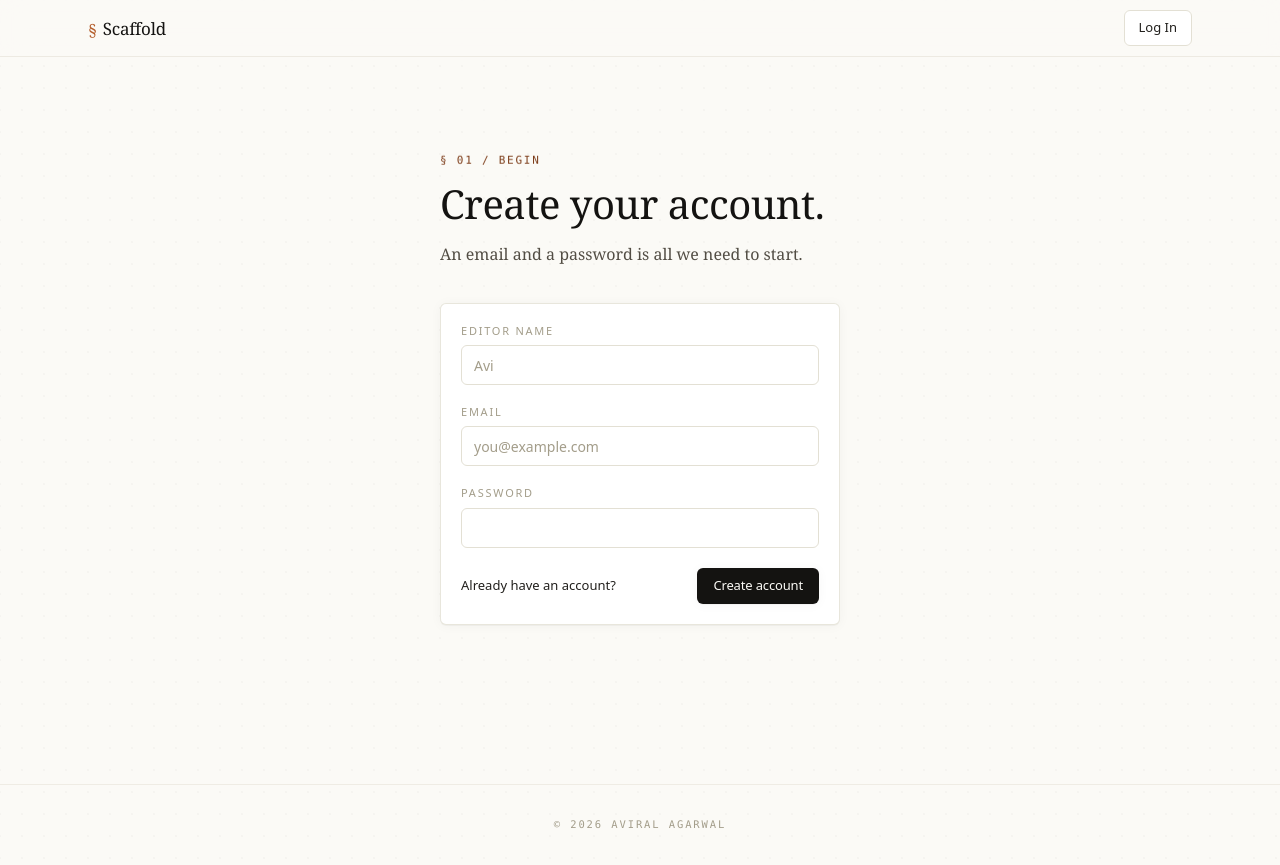
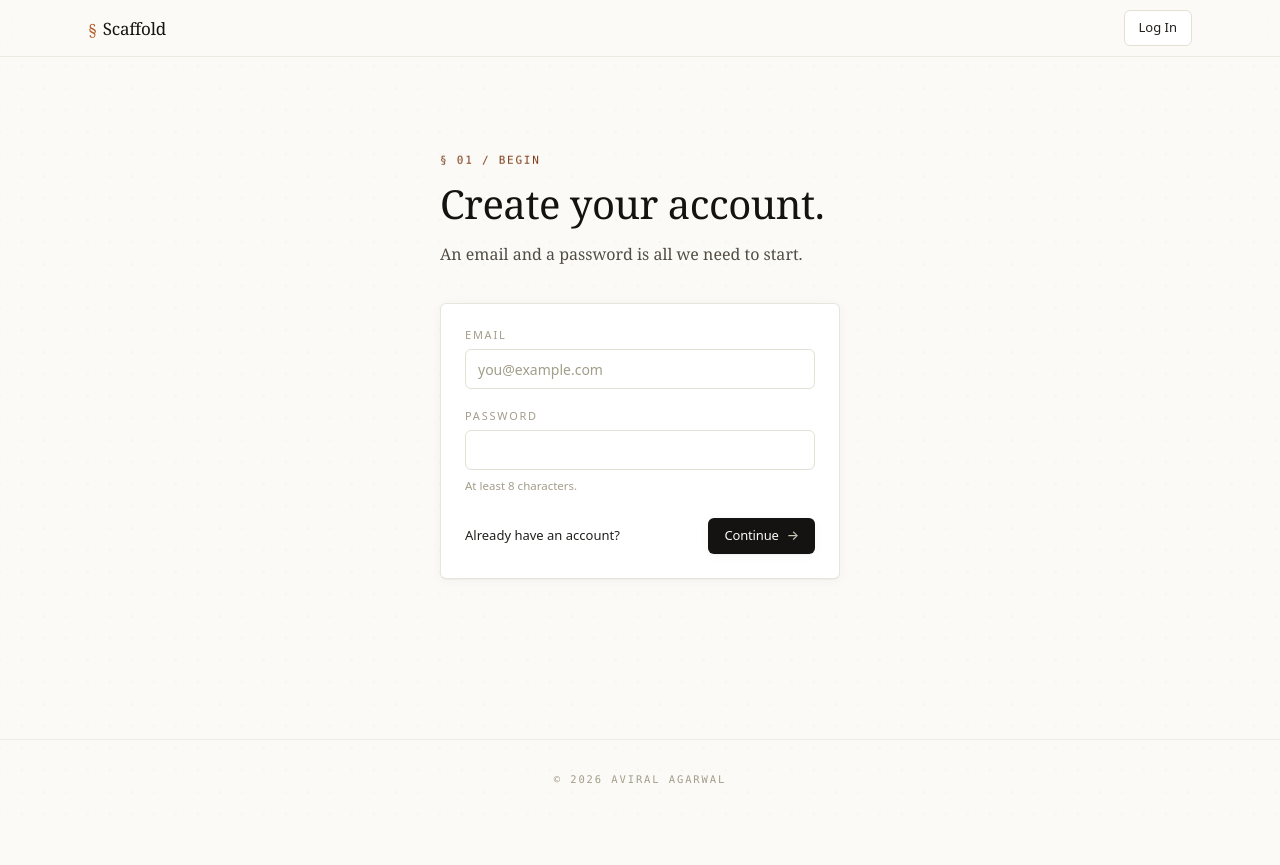
Before and after one commit to aviralagarwal1/scaffold, a Next.js app: page /register in a window 1280 px wide. After the commit the page ends 820 px from the top, so only its background shows below. Built offline with nearby package versions, Linux system fonts and the light colour scheme; no server answers.

Commit message:
Align workspace language around library and curator

```diff
--- a/app/workspace/[token]/page.tsx
+++ b/app/workspace/[token]/page.tsx
@@ -265,7 +265,7 @@ function FeaturedLatestPost({
         <div className="mt-auto flex items-center justify-between border-t border-ink-200/60 pt-3">
           <span className="font-mono text-[11px] text-ink-500">{pluralize(post.wordCount, "word")}</span>
           <a href={post.url} target="_blank" rel="noreferrer" className="btn-link">
-            Read on Substack <span aria-hidden="true">→</span>
+            Read original <span aria-hidden="true">→</span>
           </a>
         </div>
       </div>
--- a/components/AuthForm.tsx
+++ b/components/AuthForm.tsx
@@ -2,31 +2,68 @@
 
 import { signIn } from "next-auth/react";
 import Link from "next/link";
-import { useRouter } from "next/navigation";
-import { useState } from "react";
+import { useRouter, useSearchParams } from "next/navigation";
+import { useMemo, useState } from "react";
 import { api, ApiClientError } from "@/lib/client/api";
+import { cn } from "@/lib/client/cn";
 
 type AuthMode = "login" | "register";
 
 export function AuthForm({ mode }: { mode: AuthMode }) {
   const router = useRouter();
+  const params = useSearchParams();
+  const isRegister = mode === "register";
+
+  // Landing-hook handoff. If the visitor came from the marketing hero with a
+  // publication URL, we carry it through register → /account so the workspace
+  // can be auto-provisioned once they finish naming themselves and their
+  // curator on the side-by-side gate.
+  const incomingPublicationUrl = useMemo(() => {
+    const raw = params?.get("publicationUrl") ?? "";
+    return raw.trim();
+  }, [params]);
+
   const [email, setEmail] = useState("");
   const [password, setPassword] = useState("");
-  const [editorName, setEditorName] = useState("");
   const [busy, setBusy] = useState(false);
   const [error, setError] = useState<string | null>(null);
 
-  const isRegister = mode === "register";
+  const [emailAlerting, setEmailAlerting] = useState(false);
+  const [passwordAlerting, setPasswordAlerting] = useState(false);
+
+  const triggerAlert = (which: "email" | "password") => {
+    const setter = which === "email" ? setEmailAlerting : setPasswordAlerting;
+    setter(false);
+    requestAnimationFrame(() => {
+      setter(true);
+      window.setTimeout(() => setter(false), 450);
+    });
+  };
 
   const onSubmit = async (event: React.FormEvent) => {
     event.preventDefault();
     if (busy) return;
+
+    let missing = false;
+    if (!email.trim()) {
+      triggerAlert("email");
+      missing = true;
+    }
+    if (!password) {
+      triggerAlert("password");
+      missing = true;
+    }
+    if (missing) return;
+
+    setError(null);
     setBusy(true);
-    setError(null);
 
     try {
       if (isRegister) {
-        await api.register({ email, password, editorName });
+        await api.register({
+          email,
+          password,
+        });
       }
 
       const res = await signIn("credentials", {
@@ -36,32 +73,44 @@ export function AuthForm({ mode }: { mode: AuthMode }) {
       });
       if (res?.error) {
         setError(isRegister ? "Account created, but sign-in failed. Try signing in." : "Email or password is incorrect.");
+        setBusy(false);
         return;
       }
 
-      router.push("/account");
+      // Both flows land on /account. Register users see the gate (Creator +
+      // Curator unset, publication CTA hidden); login users see whatever
+      // state their account is already in. The publicationUrl from the
+      // landing hook rides along on the URL so /account can auto-provision
+      // once they finish naming.
+      const tail = incomingPublicationUrl
+        ? `?publicationUrl=${encodeURIComponent(incomingPublicationUrl)}`
+        : "";
+      router.push(`/account${tail}`);
       router.refresh();
     } catch (err) {
       setError(err instanceof ApiClientError ? err.message : "Could not continue.");
-    } finally {
       setBusy(false);
     }
   };
 
+  const ctaLabel = (() => {
+    if (busy) return "Working...";
+    if (isRegister) return "Continue";
+    return "Sign in";
+  })();
+
   return (
-    <form onSubmit={onSubmit} className="panel flex flex-col gap-5 p-5" noValidate>
-      {isRegister && (
-        <label className="flex flex-col gap-2">
-          <span className="type-eyebrow text-ink-400">Editor name</span>
-          <input
-            value={editorName}
-            onChange={(event) => setEditorName(event.target.value)}
-            className="input"
-            placeholder="Avi"
-            autoComplete="name"
-            disabled={busy}
-          />
-        </label>
+    <form onSubmit={onSubmit} className="panel flex flex-col gap-5 p-6" noValidate>
+      {isRegister && incomingPublicationUrl && (
+        <div className="-mt-1 flex items-start gap-3 rounded-md border border-accent-200/70 bg-accent-50/50 px-3 py-2.5">
+          <span className="mt-0.5 font-serif text-[14px] leading-none text-accent-500" aria-hidden="true">§</span>
+          <div className="min-w-0">
+            <p className="text-[12.5px] leading-snug text-ink-700">
+              We&rsquo;ll wire <span className="font-medium text-ink-900">{incomingPublicationUrl}</span> in once
+              you&rsquo;ve named yourself and your curator on the next page.
+            </p>
+          </div>
+        </div>
       )}
 
       <label className="flex flex-col gap-2">
@@ -69,11 +118,12 @@ export function AuthForm({ mode }: { mode: AuthMode }) {
         <input
           value={email}
           onChange={(event) => setEmail(event.target.value)}
-          className="input"
+          className={cn("input", emailAlerting && "animate-editorial-nudge !border-ink-400")}
           placeholder="you@example.com"
           type="email"
           autoComplete="email"
           disabled={busy}
+          aria-invalid={emailAlerting || undefined}
         />
       </label>
 
@@ -82,11 +132,15 @@ export function AuthForm({ mode }: { mode: AuthMode }) {
         <input
           value={password}
           onChange={(event) => setPassword(event.target.value)}
-          className="input"
+          className={cn("input", passwordAlerting && "animate-editorial-nudge !border-ink-400")}
           type="password"
           autoComplete={isRegister ? "new-password" : "current-password"}
           disabled={busy}
+          aria-invalid={passwordAlerting || undefined}
         />
+        {isRegister && (
+          <span className="text-[11.5px] leading-snug text-ink-400">At least 8 characters.</span>
+        )}
       </label>
 
       {error && (
@@ -95,12 +149,35 @@ export function AuthForm({ mode }: { mode: AuthMode }) {
         </div>
       )}
 
-      <div className="flex items-center justify-between gap-3">
-        <Link href={isRegister ? "/login" : "/register"} className="btn-link">
+      <div className="flex items-center justify-between gap-3 pt-1">
+        <Link
+          href={
+            isRegister
+              ? `/login${incomingPublicationUrl ? `?publicationUrl=${encodeURIComponent(incomingPublicationUrl)}` : ""}`
+              : `/register${incomingPublicationUrl ? `?publicationUrl=${encodeURIComponent(incomingPublicationUrl)}` : ""}`
+          }
+          className="btn-link"
+        >
           {isRegister ? "Already have an account?" : "Create an account"}
         </Link>
-        <button type="submit" className="btn-primary" disabled={busy}>
-          {busy ? "Working..." : isRegister ? "Create account" : "Sign in"}
+        <button type="submit" className="btn-primary group" disabled={busy}>
+          <span className="relative inline-flex items-center gap-2">
+            {busy && (
+              <span className="relative inline-flex h-2 w-2 shrink-0" aria-hidden="true">
+                <span className="absolute inline-flex h-full w-full animate-editorial-pulse rounded-full bg-ink-50/50" />
+                <span className="relative inline-flex h-2 w-2 animate-editorial-pulse rounded-full bg-ink-50" />
+              </span>
+            )}
+            <span>{ctaLabel}</span>
+            {!busy && (
+              <span
+                aria-hidden="true"
+                className="text-ink-300 transition-transform duration-200 ease-editorial group-hover:translate-x-0.5 group-hover:text-ink-50"
+              >
+                →
+              </span>
+            )}
+          </span>
         </button>
       </div>
     </form>
--- a/components/DraftFeedbackPanel.tsx
+++ b/components/DraftFeedbackPanel.tsx
@@ -297,7 +297,7 @@ function FocusPanel({
         <div>
           <h3 className="type-h3">Choose what to focus on.</h3>
           <p className="mt-1.5 text-[14px] text-ink-500">
-            Select as many areas as you want your editor to prioritize.
+            Select as many areas as you want your curator to prioritize.
           </p>
         </div>
         <div className="flex flex-wrap gap-2">
--- a/components/IngestionProgress.tsx
+++ b/components/IngestionProgress.tsx
@@ -8,7 +8,7 @@ const PHRASES = [
   "Reading your library...",
   "Finding recurring themes...",
   "Building your writing memory...",
-  "Preparing your AI editor...",
+  "Preparing your curator...",
 ];
 
 export function IngestionProgress({
--- a/components/PostCard.tsx
+++ b/components/PostCard.tsx
@@ -22,7 +22,7 @@ export function PostCard({ post, onSelect }: { post: PostSummary; onSelect?: (po
           className="link-soft text-[12.5px]"
           onClick={(e) => e.stopPropagation()}
         >
-          Read on Substack
+          Read original →
         </a>
       </div>
     </article>
--- a/lib/server/ingestion.ts
+++ b/lib/server/ingestion.ts
@@ -3,7 +3,7 @@ import { getReusableArchiveThemes, replaceWorkspacePosts, setWorkspaceStatus, ge
 import { analyzeArchiveThemes } from "./ai";
 
 const INGESTION_FAILURE =
-  "We could not automatically read this Substack. Try checking the URL or paste post links manually.";
+  "We could not automatically read this publication. Try checking the URL or paste post links manually.";
 
 export async function ingestWorkspace(token: string) {
   const workspace = await getWorkspaceByToken(token);
```
Also changed, not shown: lib/server/ai.ts (+4 -4 lines), lib/server/store.ts (+36 -8 lines).
